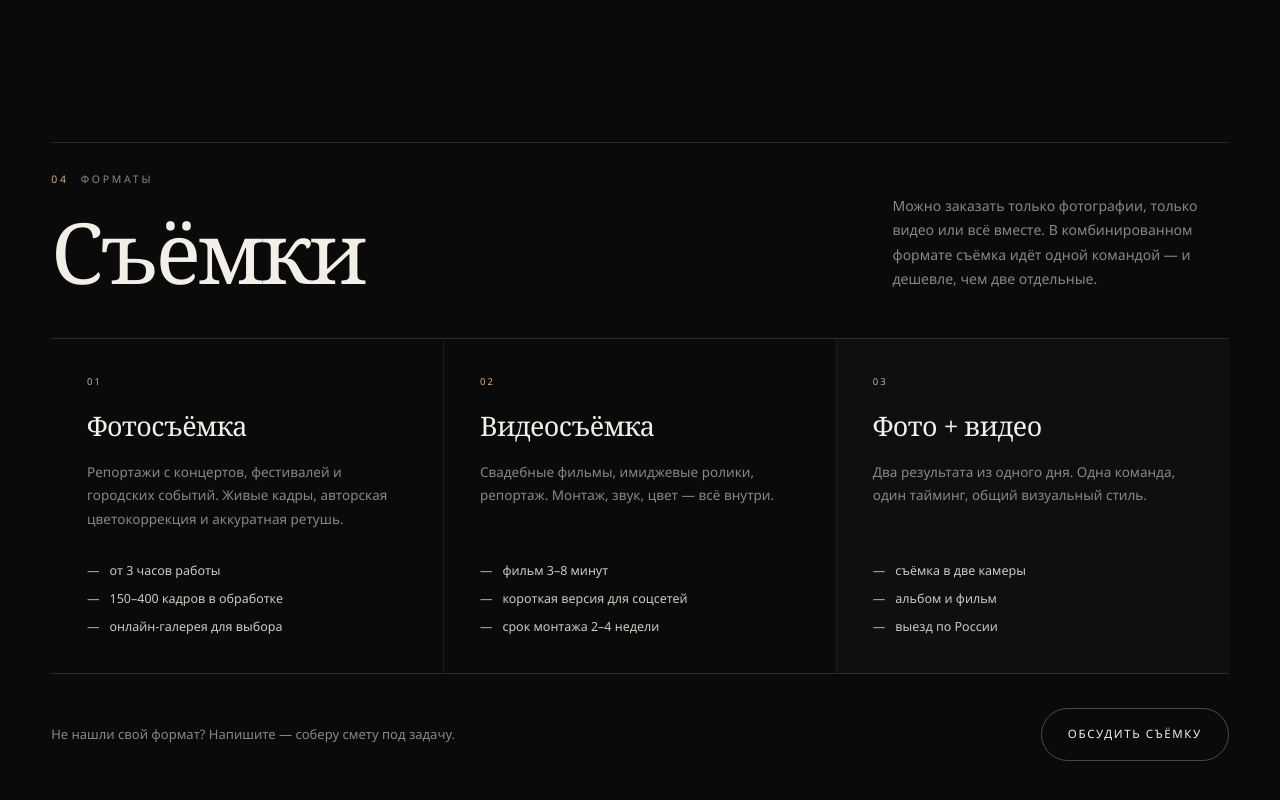
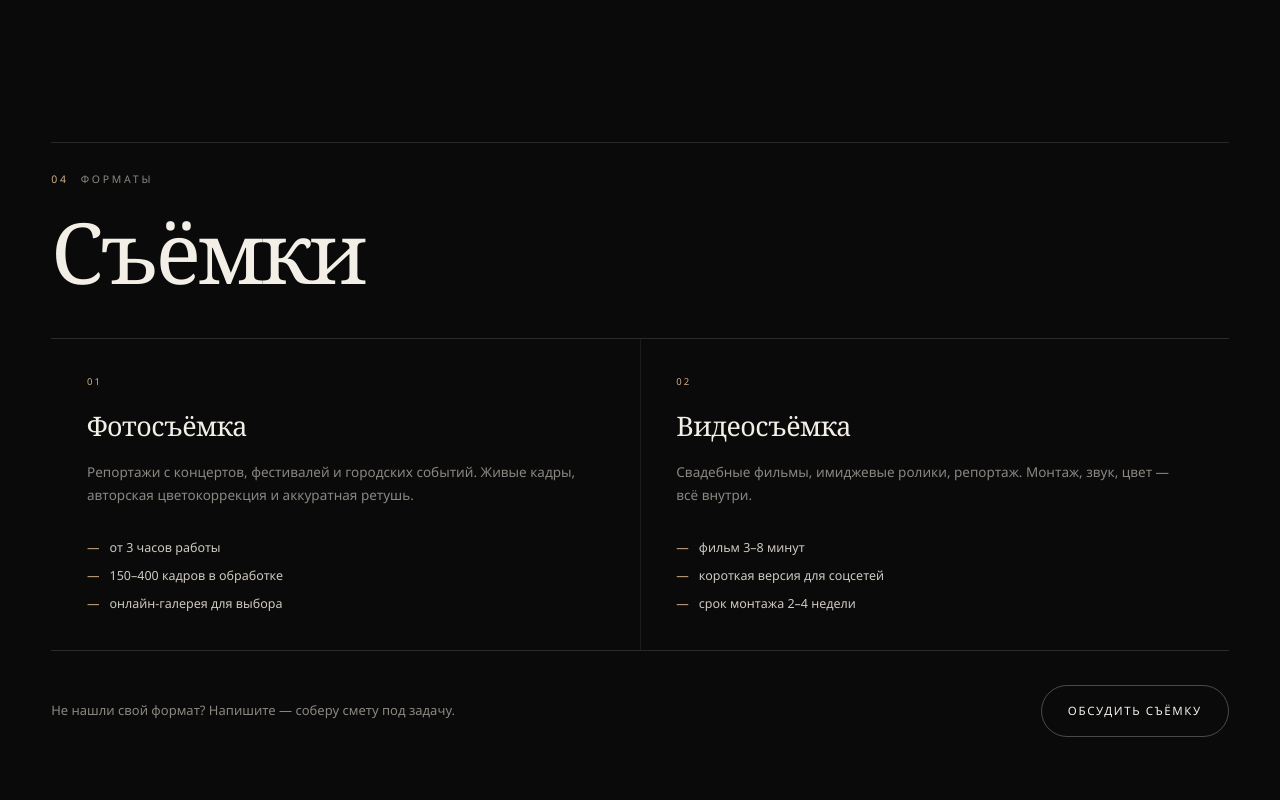
Before and after one commit to hohluk2014-lab/Hohluk_Pavel_portfolio, a plain HTML site: page index.html in a window 1280 px wide. Shown: the part 6385-7185 px from the top of the page. Drawn offline with Linux system fonts and the light colour scheme.

Commit message:
Remove combined photo video service block

```diff
--- a/assets/css/style.css
+++ b/assets/css/style.css
@@ -935,7 +935,7 @@ ul { margin: 0; padding: 0; list-style: none; }
 /* 11. ФОРМАТЫ СЪЁМОК ------------------------------------------------------ */
 .services {
   display: grid;
-  grid-template-columns: repeat(3, minmax(0, 1fr));
+  grid-template-columns: repeat(2, minmax(0, 1fr));
   gap: 1px;
   background: var(--line-soft);
   border-block: 1px solid var(--line-soft);
--- a/index.html
+++ b/index.html
@@ -247,10 +247,6 @@
         <p class="eyebrow"><span class="eyebrow__num">04</span> Форматы</p>
         <h2 class="section__title">Съёмки</h2>
       </div>
-      <p class="section__note">
-        Можно заказать только фотографии, только видео или всё вместе.
-        В комбинированном формате съёмка идёт одной командой — и дешевле, чем две отдельные.
-      </p>
     </div>
 
     <div class="services">
@@ -276,16 +272,6 @@
         </ul>
       </article>
 
-      <article class="service service--accent reveal">
-        <span class="service__num">03</span>
-        <h3 class="service__title">Фото + видео</h3>
-        <p class="service__text">Два результата из одного дня. Одна команда, один тайминг, общий визуальный стиль.</p>
-        <ul class="service__list">
-          <li>съёмка в две камеры</li>
-          <li>альбом и фильм</li>
-          <li>выезд по России</li>
-        </ul>
-      </article>
     </div>
 
     <div class="services__foot">
```
